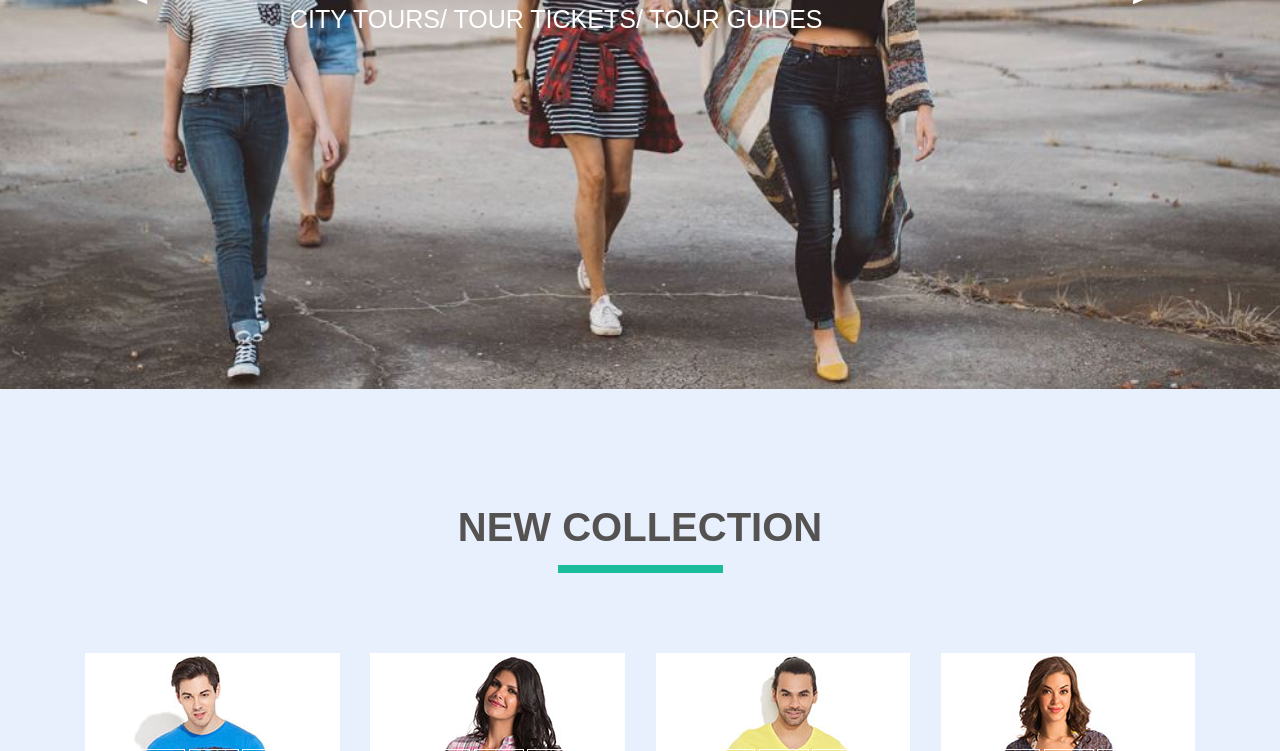
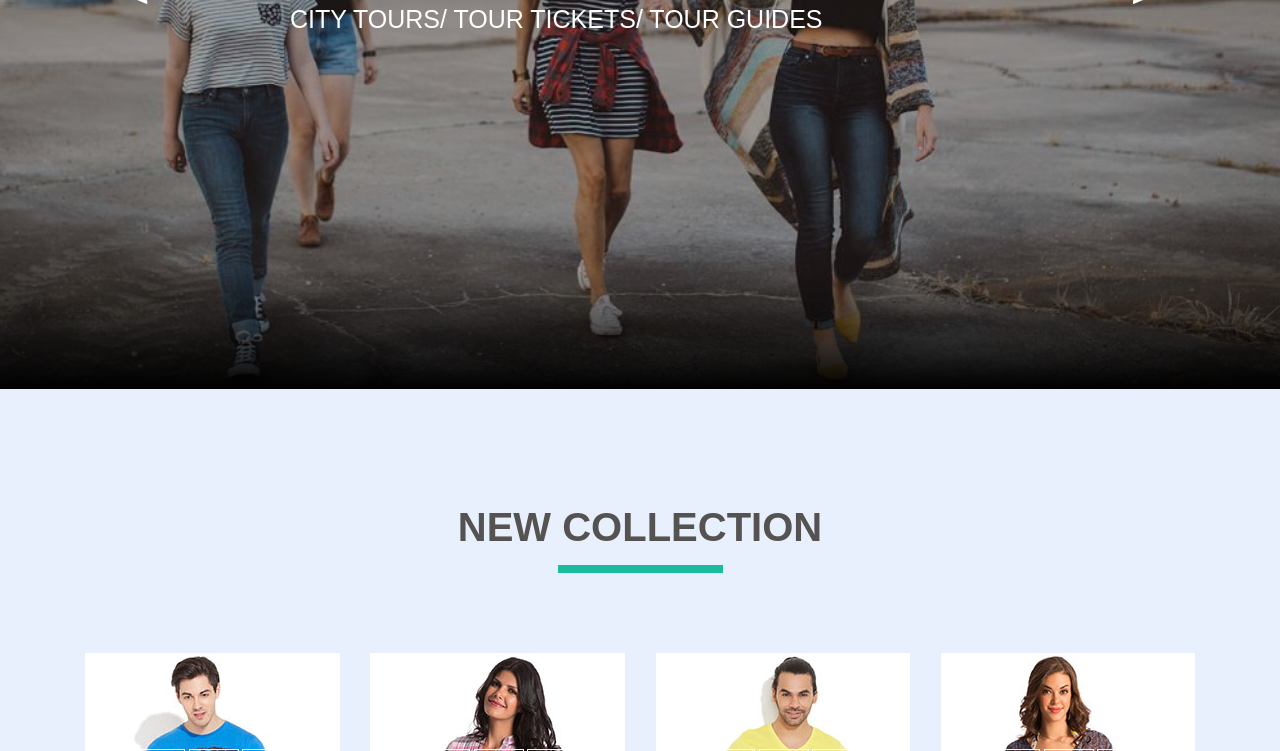
Before and after one commit to bakinha/goit-fe-course, a plain HTML site: page index.html in a window 1280 px wide. Shown: the part 349-1100 px from the top of the page. Drawn offline with Linux system fonts and the light colour scheme.

Commit message:
module5 gradient

```diff
--- a/css/styles.css
+++ b/css/styles.css
@@ -96,7 +96,7 @@ body {
 }
 
 .section-first {
-    background-image: url(../img/girls.jpg);
+    background-image: linear-gradient(to top, #000000 0%, rgba(0, 0, 0, .3) 20%),url(../img/girls.jpg);
     background-repeat: no-repeat;
     background-size: cover;
     background-position: center;
```
